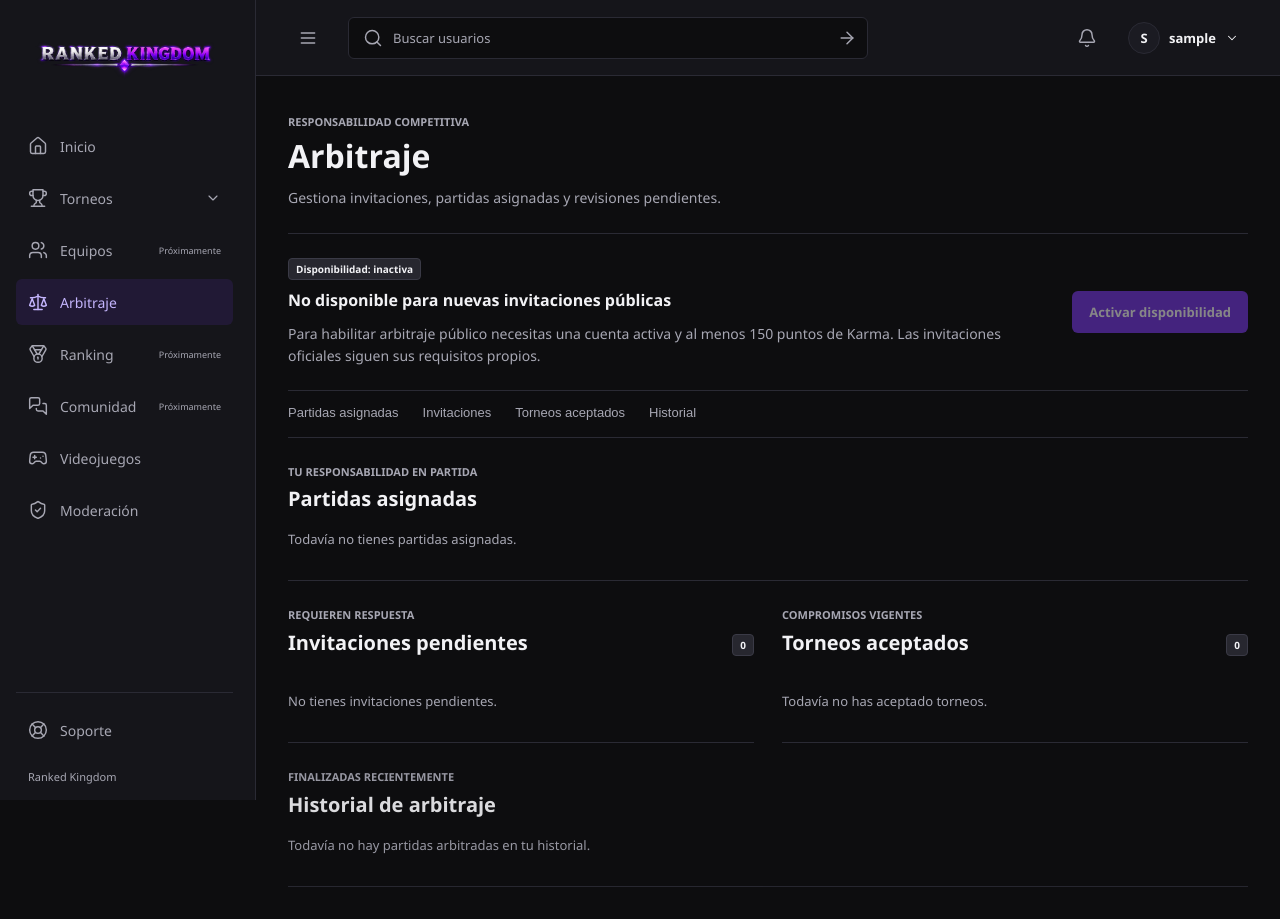
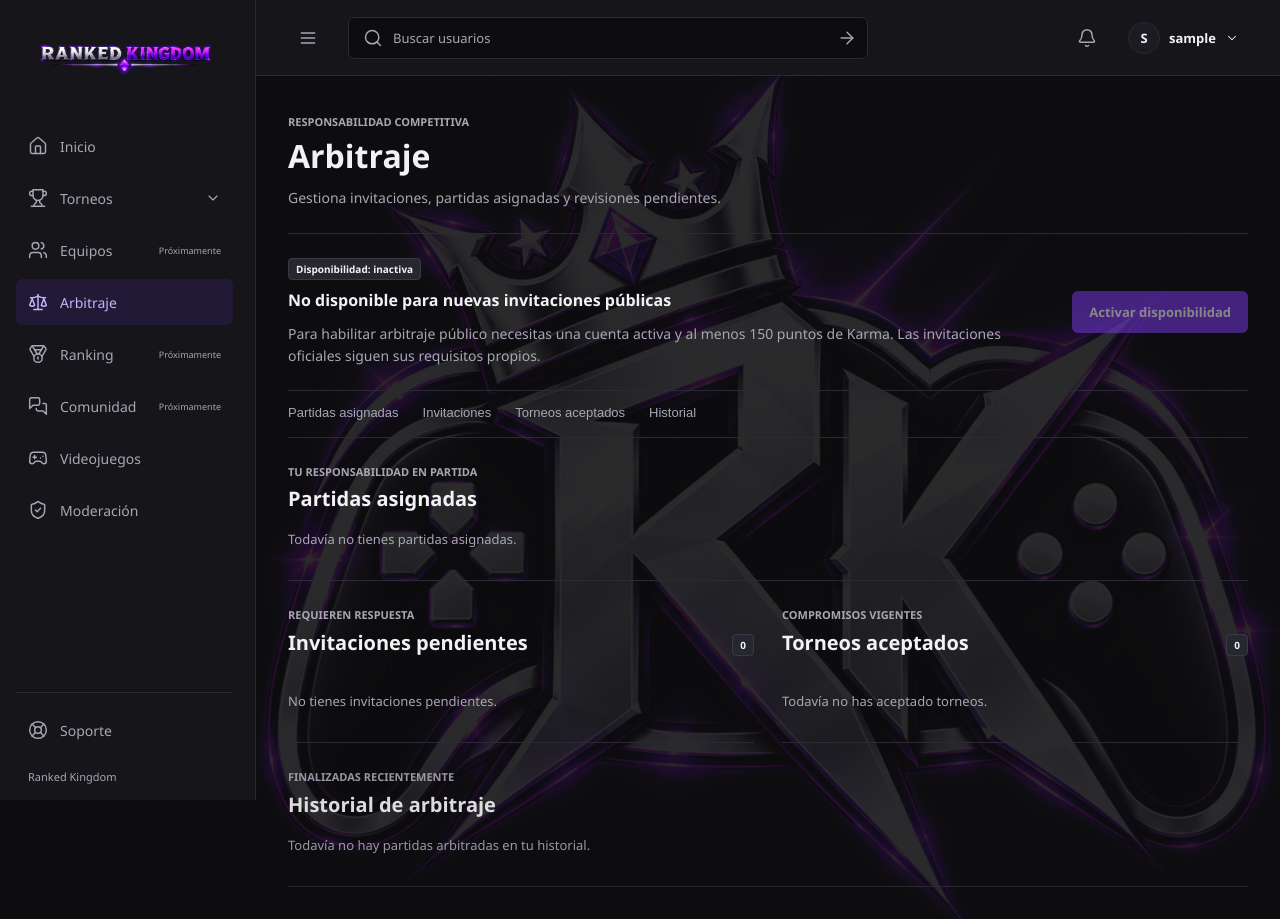
Before and after one commit to donvi22/plataforma-torneos-django, a Django app: page /arbitraje/ in a window 1280 px wide. Run offline with Django 5.2, Linux system fonts and the light colour scheme; the visitor is signed in with stand-in values (Sample User, id 1); data that the repository does not hold is empty.

Commit message:
Add background gradient and image to page shell

```diff
--- a/static/css/shell.css
+++ b/static/css/shell.css
@@ -108,6 +108,7 @@
 .rk-profile-popover a:hover, .rk-profile-popover button:hover { background: var(--rk-secondary); }
 .rk-profile-popover form { border-top: 1px solid var(--line); margin-top: 4px; padding-top: 4px; }
 .rk-app .page-shell { margin: 0 0 0 var(--rk-sidebar-width); max-width: none; min-height: calc(100vh - var(--rk-topbar-height)); padding: 32px; }
+.rk-app .page-shell { background-image: linear-gradient(#0D0D0FE0, #0D0D0FE0), url('../img/branding/rk-fondo.png'); background-position: center center; background-repeat: no-repeat; background-size: auto, min(85vw, 1100px) auto; background-attachment: fixed; }
 .rk-app .page-shell :is(input, textarea, select) { background: var(--rk-secondary); color: var(--ink); color-scheme: dark; }
 .rk-app .page-shell .player-account { color: var(--muted); }
 .rk-app .page-shell .profile-panel, .rk-app .page-shell .form-panel, .rk-app .page-shell .empty-panel { box-shadow: none; }
```
